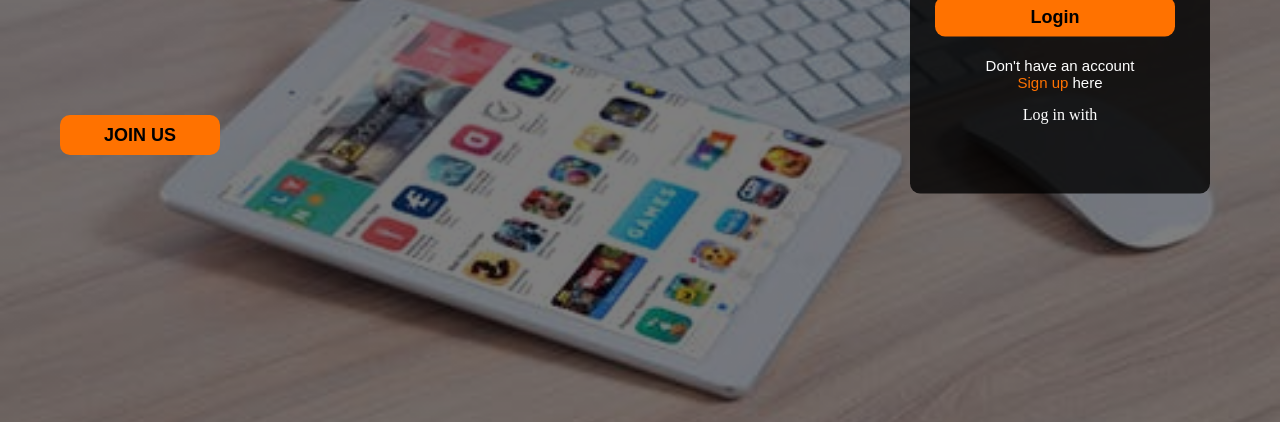
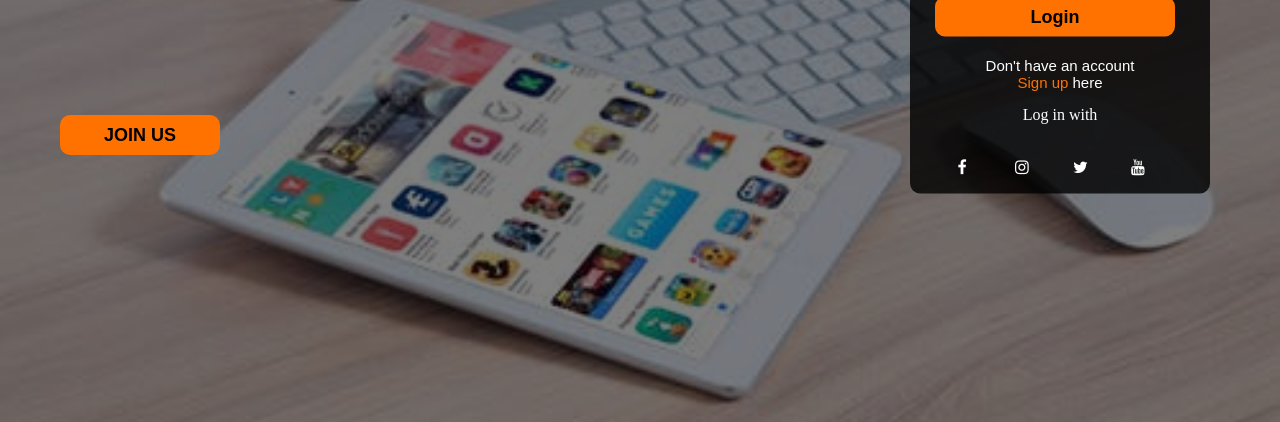
Before and after one commit to imranahamedb/Webdesign, a plain HTML site: page index.html in a window 1280 px wide. Shown: the part 378-800 px from the top of the page. Drawn offline with Linux system fonts and the light colour scheme.

Commit message:
Update index.html

```diff
--- a/index.html
+++ b/index.html
@@ -3,7 +3,7 @@
 <head>
     <title>WebDesign</title>
     <link rel="stylesheet" href="Style.css">
-
+   <link rel="stylesheet" href="https://cdnjs.cloudflare.com/ajax/libs/font-awesome/4.7.0/css/font-awesome.min.css">
 </head>
 <body>
 
```
